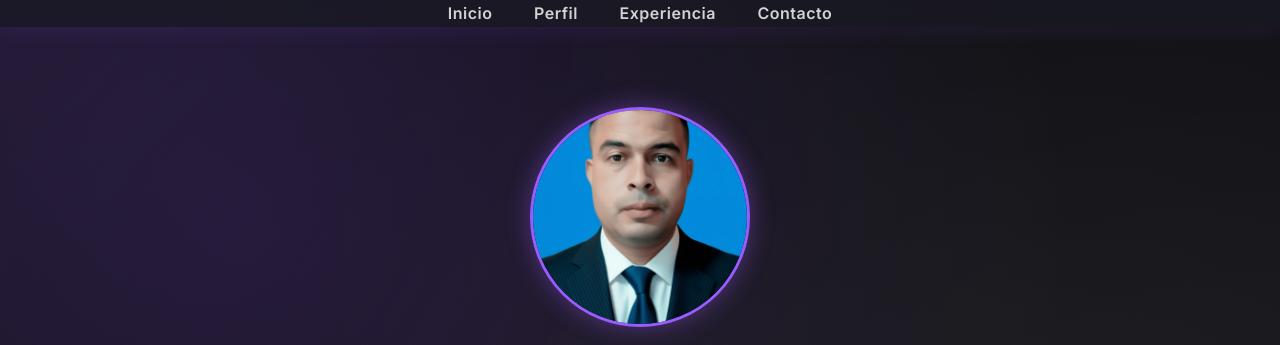
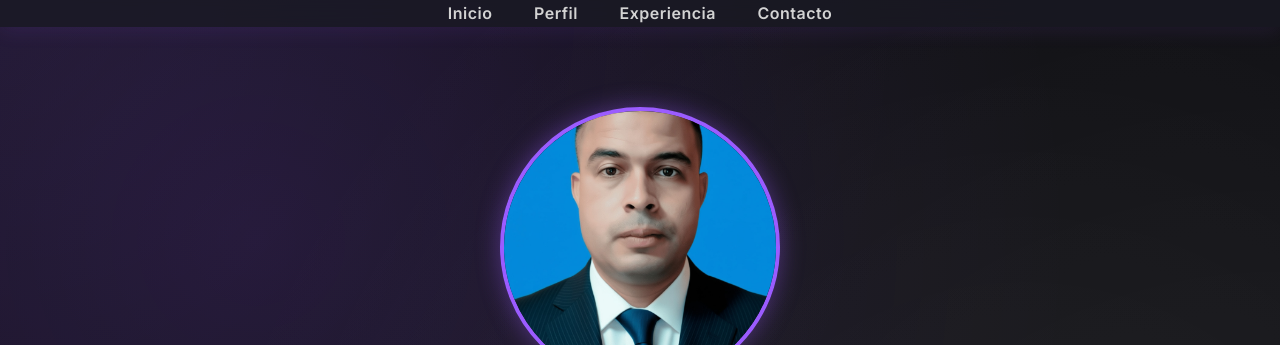
Before and after one commit to Miguel-Buelvas/miguel-angel-buelvas.github.io, a plain HTML site: page index.html in a window 1280 px wide. Shown: the top 345 px of the page. Drawn offline with nearby package versions, Linux system fonts and the light colour scheme.

Commit message:
Update style.css

```diff
--- a/assets/css/style.css
+++ b/assets/css/style.css
@@ -107,13 +107,26 @@ body::before {
 }
 
 .profile-photo {
-  width: 220px;
-  height: 220px;
+  width: 280px; /* antes 220px */
+  height: 280px;
   border-radius: 50%;
   object-fit: cover;
-  border: 3px solid var(--primary);
-  box-shadow: 0 0 25px rgba(155, 92, 255, 0.4);
+  border: 4px solid var(--primary);
+  box-shadow: 0 0 35px rgba(155, 92, 255, 0.6);
   animation: pulseGlow 5s infinite;
+  transition: all 0.4s ease;
+}
+
+.profile-photo:hover {
+  transform: scale(1.05);
+  box-shadow: 0 0 45px rgba(201, 183, 255, 0.8);
+}
+
+.profile-container {
+  display: flex;
+  justify-content: center;
+  align-items: center;
+  margin-bottom: 2rem;
 }
 
 @keyframes pulseGlow {
```
